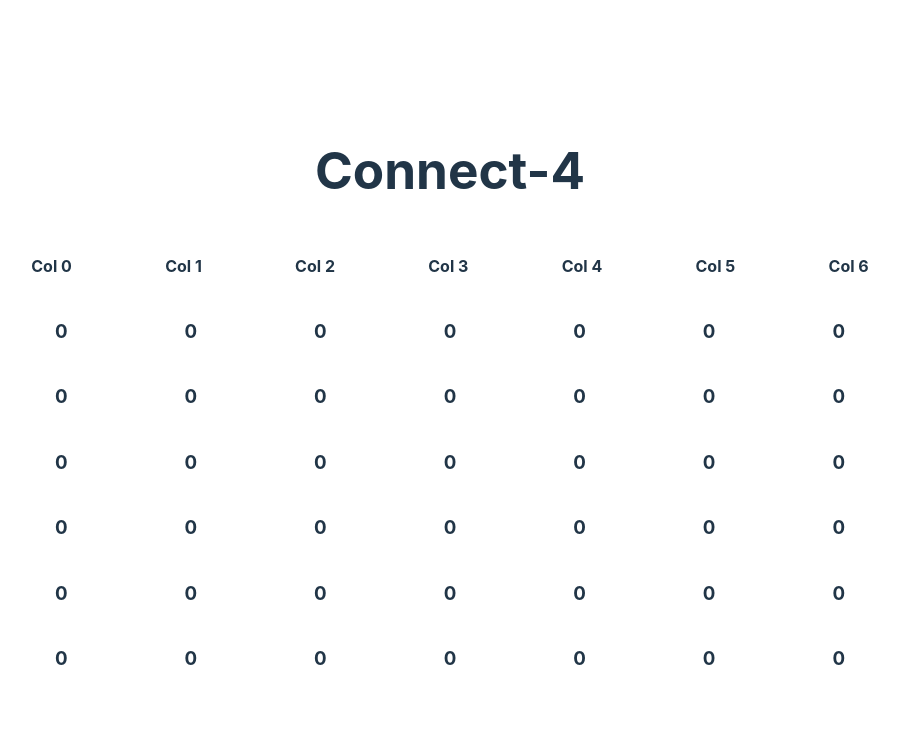
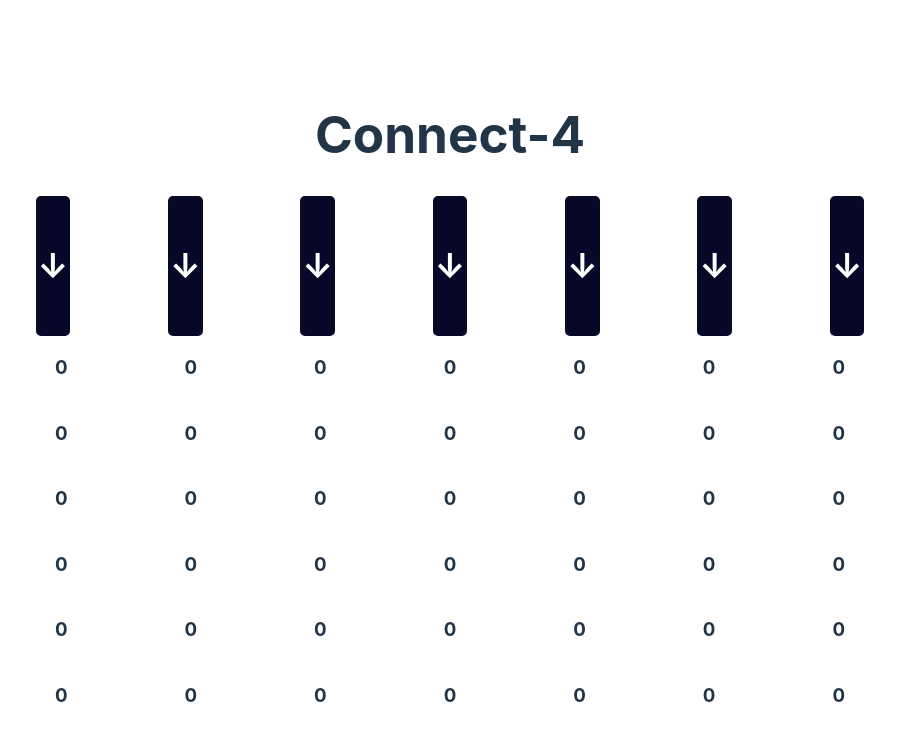
Before and after one commit to PaulHenstridge/Connect-4, a React (Vite) app: page / in a window 1280 px wide. Shown: the top 740 px of the page, without its empty margins (190-1089 px from the left). Built offline with nearby package versions, Linux system fonts and the light colour scheme.

Commit message:
adding 2 players

```diff
--- a/src/App.jsx
+++ b/src/App.jsx
@@ -15,17 +15,20 @@ function App() {
     [0,0,0,0,0,0,0]
   ])
 
+  const [isP1, setIsP1] = useState(true)
+
   const onColumnSelect = (columnIndex) => {
-    for(let rowIndex = board.length - 1; rowIndex>0; rowIndex--){
+    for(let rowIndex = board.length - 1; rowIndex>=0; rowIndex--){
       if(board[rowIndex][columnIndex] === 0){
           // Make a copy of the board
           const newBoard = board.map(row => [...row]);
 
           // Update the copied board
-          newBoard[rowIndex][columnIndex] = 1;
+          newBoard[rowIndex][columnIndex] = isP1 ? 1 : 2;
 
           // Set the new board state
           setBoard(newBoard);
+          setIsP1(prevIsP1 => !prevIsP1)
           break;
       }
     }
--- a/src/components/Button.jsx
+++ b/src/components/Button.jsx
@@ -1,13 +1,24 @@
 import { styled } from "styled-components";
 
-const ButtonContainer = styled.div`
+const StyledButton = styled.button`
+  background-color: #070727;
+  color: white;
+  padding: 4px 2px;
+  border: none;
+  border-radius: 5px;
+  cursor: pointer;
+  font-size: 34px;
 
-`
+  &:hover {
+    background-color: darkblue;
+  }
+`;
+
 
 const Button = ({index, onColumnSelect}) => {
-    return ( <ButtonContainer onClick={(index) => onColumnSelect(index)} >
-    <h4>Col {index}</h4>
-    </ButtonContainer> );
+    return ( <StyledButton onClick={() => onColumnSelect(index)} >
+    <h4>↓</h4>
+    </StyledButton> );
 }
 
 export default Button;
--- a/src/components/ColumnButtons.jsx
+++ b/src/components/ColumnButtons.jsx
@@ -7,7 +7,7 @@ const ButtonContainer = styled.div`
 `
 const ColumnButtons = ({boardArr, onColumnSelect}) => {
     return ( <ButtonContainer>
-    {boardArr[0].map((column, index) => <Button index={index} onColumnSelect={onColumnSelect}/>)}
+    {boardArr[0].map((column, index) => <Button key={index} index={index} onColumnSelect={onColumnSelect}/>)}
     </ButtonContainer> );
 }
 
```
